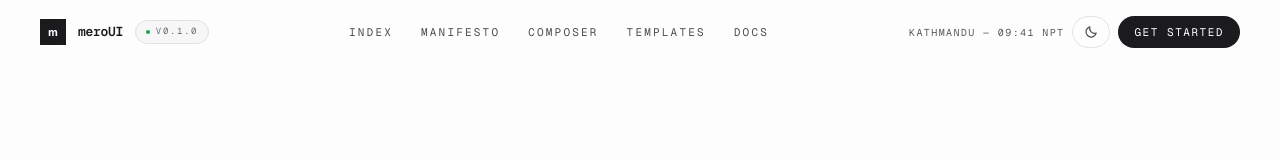
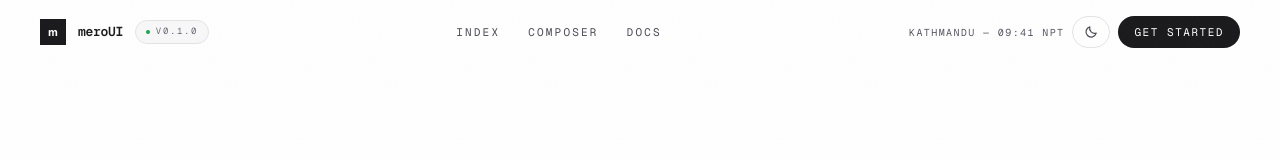
Before and after one commit to shivraj598/meroUI, a Next.js app: page /templates in a window 1280 px wide. Shown: the top 160 px of the page. Built offline with nearby package versions, Linux system fonts and the light colour scheme.

Commit message:
refactor: remove Manifesto and Templates links from Navbar component

```diff
--- a/src/components/landing/Navbar.tsx
+++ b/src/components/landing/Navbar.tsx
@@ -5,9 +5,7 @@ import { ThemeToggle } from "@/components/ThemeToggle";
 
 const LINKS = [
   { label: "Index", href: "#index" },
-  { label: "Manifesto", href: "#manifesto" },
   { label: "Composer", href: "#composer" },
-  { label: "Templates", href: "#templates" },
 ];
 
 export function Navbar() {
```
